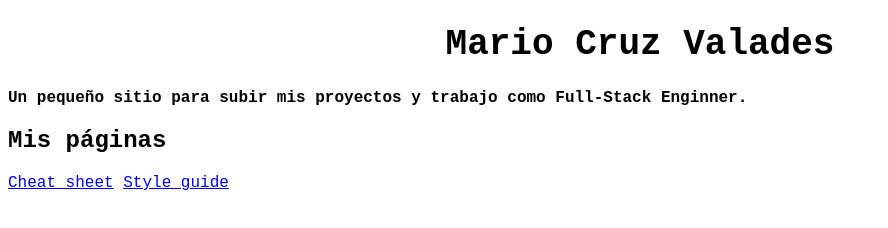
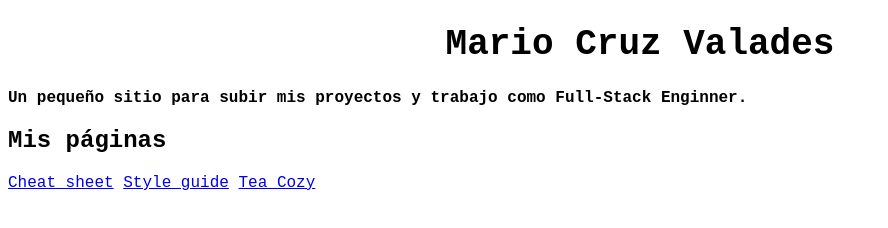
Before and after one commit to mariocruz4/mariocruz4.github.io, a plain HTML site: page index.html in a window 1280 px wide. Shown: the whole page, without its empty margins (0-888 px from the left). Drawn offline with Linux system fonts and the light colour scheme.

Commit message:
Ancla a nueva página de Tea Cozy

```diff
--- a/index.html
+++ b/index.html
@@ -16,6 +16,7 @@
             <section>
                 <a href="./cheat_sheet/index.html">Cheat sheet</a>
                 <a href="./style_guide/guide.html">Style guide</a>
+                <a href="./tea_cozy/index.html">Tea Cozy</a>
             </section>
         </main>
     </body>
```
